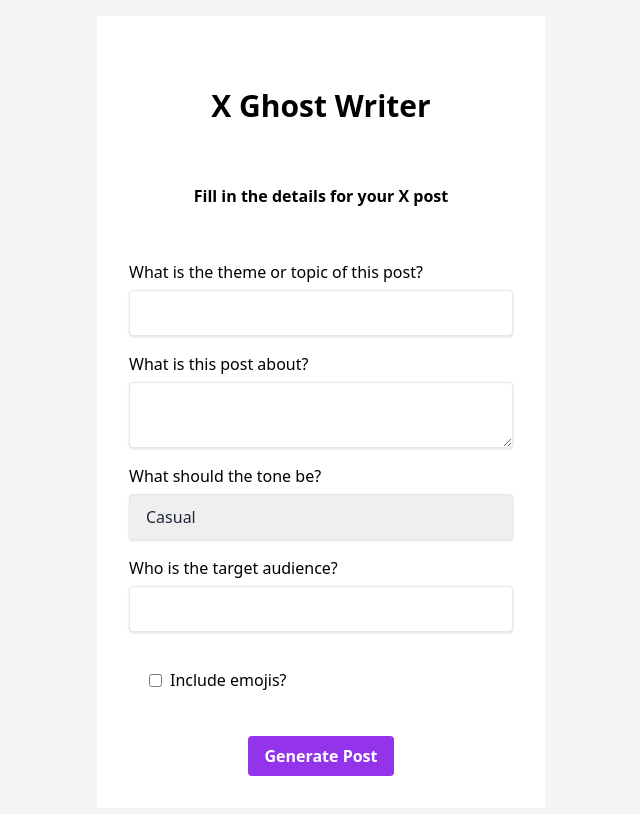
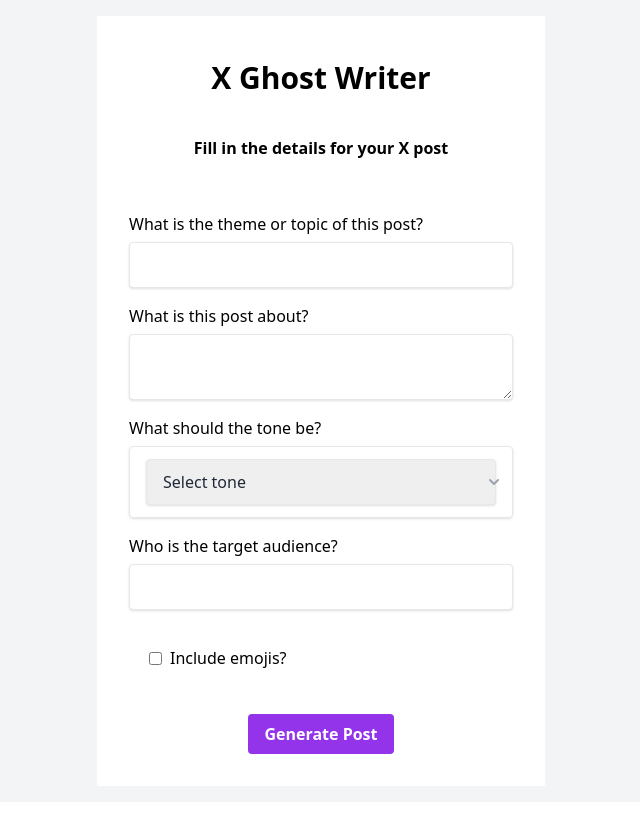
Before and after one commit to nocheerleader/AI-Wrapper-Test-Build, a React (Vite) app: page / in a window 1280 px wide. Shown: the top 814 px of the page, without its empty margins (319-959 px from the left). Built offline with nearby package versions, Linux system fonts and the light colour scheme.

Commit message:
Select component update to match input style

```diff
--- a/src/XGhostWriterForm.jsx
+++ b/src/XGhostWriterForm.jsx
@@ -48,8 +48,8 @@
   return (
     <Card className="w-full max-w-md mx-auto bg-white p-8">
       <CardHeader>
-        <h1 className="text-3xl font-bold text-center mb-5 mt-5 p-5">X Ghost Writer</h1>
-        <CardDescription className="font-bold text-center mb-5 mt-5 p-5">Fill in the details for your X post</CardDescription>
+        <h1 className="text-3xl font-bold text-center mt-3">X Ghost Writer</h1>
+        <CardDescription className="font-bold text-center">Fill in the details for your X post</CardDescription>
       </CardHeader>
       <CardContent>
         <form onSubmit={handleSubmit}>
@@ -76,17 +76,17 @@
             </div>
             <div className="flex flex-col space-y-1.5">
               <Label htmlFor="tone">What should the tone be?</Label>
-              <Select onValueChange={handleToneChange}>
-                <SelectTrigger id="tone" className={`${inputStyle} border`}>
+              <SelectTrigger className={inputStyle}>
+                <Select id="tone" onValueChange={handleToneChange} defaultValue="">
                   <SelectValue placeholder="Select tone" />
-                </SelectTrigger>
-                <SelectContent position="popper">
+                  <SelectContent>
                     <SelectItem value="casual">Casual</SelectItem>
                     <SelectItem value="formal">Formal</SelectItem>
                     <SelectItem value="humorous">Humorous</SelectItem>
                     <SelectItem value="serious">Serious</SelectItem>
                   </SelectContent>
                 </Select>
+              </SelectTrigger>
             </div>
             <div className="flex flex-col space-y-1.5">
               <Label htmlFor="audience">Who is the target audience?</Label>
@@ -105,7 +105,7 @@
           </div>
         </form>
       </CardContent>
-      <CardFooter className="flex justify-center mt-6">
+      <CardFooter className="flex justify-center mt-2">
         <Button
           type="submit"
           onClick={handleSubmit}
--- a/src/components/ui/select.jsx
+++ b/src/components/ui/select.jsx
@@ -1,9 +1,10 @@
 import React from 'react';
 
-export const Select = ({ children, onValueChange, className }) => (
+export const Select = ({ children, onValueChange, className, defaultValue = "" }) => (
   <select
     onChange={(e) => onValueChange(e.target.value)}
     className={`shadow appearance-none border rounded w-full py-3 px-4 text-gray-800 leading-tight focus:outline-none focus:shadow-outline ${className}`}
+    defaultValue={defaultValue}
   >
     {children}
   </select>
@@ -11,12 +12,12 @@
 
 export const SelectTrigger = ({ children, className }) => (
   <div className={`relative ${className}`}>
+    {children}
     <div className="absolute inset-y-0 right-0 flex items-center pr-2 pointer-events-none">
       <svg className="h-5 w-5 text-gray-400" viewBox="0 0 20 20" fill="currentColor">
         <path fillRule="evenodd" d="M5.293 7.293a1 1 0 011.414 0L10 10.586l3.293-3.293a1 1 0 111.414 1.414l-4 4a1 1 0 01-1.414 0l-4-4a1 1 0 010-1.414z" clipRule="evenodd" />
       </svg>
     </div>
-    {children}
   </div>
 );
 
@@ -29,7 +30,7 @@
 );
 
 export const SelectValue = ({ placeholder }) => (
-  <option value="" className="text-gray-400">
+  <option value="" disabled hidden>
     {placeholder}
   </option>
 );
```
Lines whose indentation alone changed are shown as unchanged.
